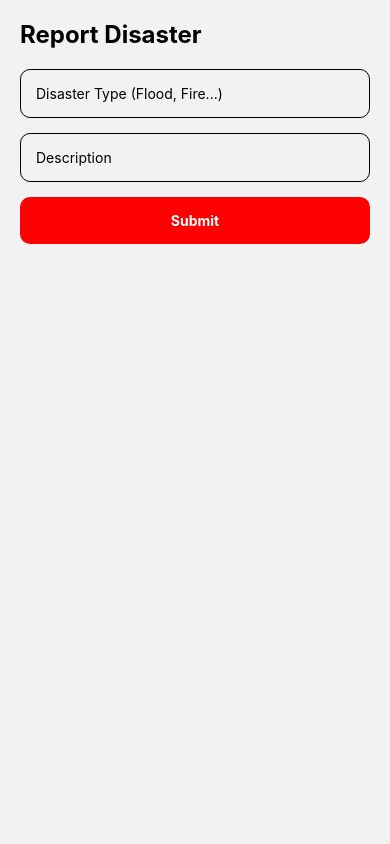
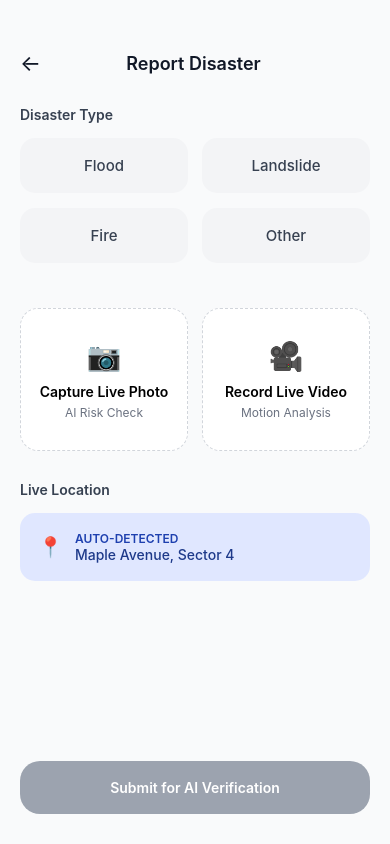
Before and after one commit to Lakshmi-Pramode/MicroAlertApp, a React Native app in the folder MicroAlertApp/: screen /Report in a window 390 px wide. Built offline with nearby package versions, Linux system fonts and the light colour scheme.

Commit message:
completed

```diff
--- a/MicroAlertApp/src/navigation/AppNavigator.js
+++ b/MicroAlertApp/src/navigation/AppNavigator.js
@@ -16,20 +16,22 @@ const Stack = createStackNavigator();
 export default function AppNavigator() {
     return (
         <NavigationContainer>
-            <Stack.Navigator initialRouteName="Login" screenOptions={{ headerShown: false }}>
-                {/* Auth Screens */}
+            <Stack.Navigator screenOptions={{ headerShown: false }}>
+
+                {/* Auth */}
                 <Stack.Screen name="Login" component={LoginScreen} />
                 <Stack.Screen name="Register" component={RegisterScreen} />
                 <Stack.Screen name="AdminLogin" component={AdminLoginScreen} />
 
-                {/* User Screens */}
+                {/* User */}
                 <Stack.Screen name="Home" component={HomeScreen} />
+                <Stack.Screen name="Report" component={ReportScreen} />
+                <Stack.Screen name="Alerts" component={AlertScreen} />
                 <Stack.Screen name="Resources" component={ResourcesScreen} />
 
-                {/* Admin Screens */}
+                {/* Admin */}
                 <Stack.Screen name="AdminDashboard" component={AdminDashboard} />
-                <Stack.Screen name="Report" component={ReportScreen} />
-                <Stack.Screen name="Alerts" component={AlertScreen} />
+
             </Stack.Navigator>
         </NavigationContainer>
     );
--- a/MicroAlertApp/src/screens/AlertScreen.js
+++ b/MicroAlertApp/src/screens/AlertScreen.js
@@ -1,24 +1,72 @@
 import React, { useEffect, useState } from 'react';
-import { View, Text, ScrollView } from 'react-native';
+import {
+    View,
+    Text,
+    ScrollView,
+    StyleSheet,
+    TouchableOpacity,
+    ActivityIndicator
+} from 'react-native';
 import API from '../api/apiService';
 
-export default function AlertScreen() {
+export default function AlertScreen({ navigation }) {
+
     const [alerts, setAlerts] = useState([]);
+    const [loading, setLoading] = useState(true);
+
+    const fetchAlerts = async () => {
+        try {
+            const res = await API.get('/reports');
+            setAlerts(res.data);
+        } catch (err) {
+            console.log(err);
+        } finally {
+            setLoading(false);
+        }
+    };
 
     useEffect(() => {
-        API.get('/reports')
-            .then(res => setAlerts(res.data.filter(r => r.status === 'approved')))
-            .catch(() => {});
+        fetchAlerts();
     }, []);
 
     return (
-        <ScrollView style={{ padding: 20 }}>
-            {alerts.map(alert => (
-                <View key={alert._id} style={{ marginBottom: 15 }}>
-                    <Text style={{ fontWeight: 'bold' }}>{alert.type}</Text>
-                    <Text>{alert.description}</Text>
-                </View>
-            ))}
-        </ScrollView>
+        <View style={styles.container}>
+
+            <TouchableOpacity onPress={() => navigation.goBack()}>
+                <Text style={styles.back}>← Back</Text>
+            </TouchableOpacity>
+
+            <Text style={styles.title}>Live Alerts</Text>
+
+            {loading ? (
+                <ActivityIndicator size="large" color="#1E3A8A" />
+            ) : (
+                <ScrollView>
+                    {alerts.length === 0 ? (
+                        <Text>No active alerts</Text>
+                    ) : (
+                        alerts.map(alert => (
+                            <View key={alert._id} style={styles.card}>
+                                <Text style={styles.type}>{alert.type}</Text>
+                                <Text>{alert.description}</Text>
+                                <Text style={styles.time}>
+                                    Reported by: {alert.user?.fullName || "Unknown"}
+                                </Text>
+                            </View>
+                        ))
+                    )}
+                </ScrollView>
+            )}
+
+        </View>
     );
 }
+
+const styles = StyleSheet.create({
+    container: { flex: 1, padding: 20, backgroundColor: '#fff' },
+    back: { fontSize: 16, marginBottom: 20, color: '#1E3A8A', fontWeight: 'bold' },
+    title: { fontSize: 24, fontWeight: 'bold', marginBottom: 20 },
+    card: { backgroundColor: '#F3F4F6', padding: 15, borderRadius: 12, marginBottom: 15 },
+    type: { fontSize: 18, fontWeight: 'bold', marginBottom: 5 },
+    time: { fontSize: 12, color: '#6B7280', marginTop: 5 }
+});
--- a/MicroAlertApp/src/screens/ReportScreen.js
+++ b/MicroAlertApp/src/screens/ReportScreen.js
@@ -1,16 +1,35 @@
 import React, { useState } from 'react';
-import { View, Text, TextInput, TouchableOpacity, StyleSheet, Alert } from 'react-native';
+import {
+  View,
+  Text,
+  StyleSheet,
+  TouchableOpacity,
+  Alert,
+  ScrollView
+} from 'react-native';
 import API from '../api/apiService';
 
 export default function ReportScreen({ navigation }) {
-    const [type, setType] = useState('');
-    const [description, setDescription] = useState('');
+
+  const [selectedType, setSelectedType] = useState('');
+
+  const disasterTypes = ['Flood', 'Landslide', 'Fire', 'Other'];
 
   const submitReport = async () => {
+    if (!selectedType) {
+      Alert.alert("Select Disaster Type", "Please choose a disaster type.");
+      return;
+    }
+
     try {
-            await API.post('/reports', { type, description });
-            Alert.alert("Success", "Report submitted for verification");
+      await API.post('/reports', {
+        type: selectedType,
+        description: `${selectedType} reported`
+      });
+
+      Alert.alert("Submitted", "Report sent for AI verification");
       navigation.goBack();
+
     } catch (err) {
       Alert.alert("Error", "Failed to submit report");
     }
@@ -18,31 +37,220 @@ export default function ReportScreen({ navigation }) {
 
   return (
     <View style={styles.container}>
-            <Text style={styles.title}>Report Disaster</Text>
+      <ScrollView showsVerticalScrollIndicator={false}>
 
-            <TextInput
-                style={styles.input}
-                placeholder="Disaster Type (Flood, Fire...)"
-                onChangeText={setType}
-            />
+        {/* Header */}
+        <View style={styles.header}>
+          <TouchableOpacity onPress={() => navigation.goBack()}>
+            <Text style={styles.back}>←</Text>
+          </TouchableOpacity>
+          <Text style={styles.headerTitle}>Report Disaster</Text>
+          <View style={{ width: 24 }} />
+        </View>
 
-            <TextInput
-                style={styles.input}
-                placeholder="Description"
-                onChangeText={setDescription}
-            />
+        {/* Disaster Type */}
+        <Text style={styles.sectionTitle}>Disaster Type</Text>
 
-            <TouchableOpacity style={styles.btn} onPress={submitReport}>
-                <Text style={styles.btnText}>Submit</Text>
+        <View style={styles.typeGrid}>
+          {disasterTypes.map(type => (
+            <TouchableOpacity
+              key={type}
+              style={[
+                styles.typeButton,
+                selectedType === type && styles.typeSelected
+              ]}
+              onPress={() => setSelectedType(type)}
+            >
+              <Text
+                style={[
+                  styles.typeText,
+                  selectedType === type && styles.typeTextSelected
+                ]}
+              >
+                {type}
+              </Text>
             </TouchableOpacity>
+          ))}
+        </View>
+
+        {/* Media Section */}
+        <View style={styles.mediaRow}>
+
+          <TouchableOpacity style={styles.mediaCard}>
+            <Text style={styles.mediaIcon}>📷</Text>
+            <Text style={styles.mediaTitle}>Capture Live Photo</Text>
+            <Text style={styles.mediaSub}>AI Risk Check</Text>
+          </TouchableOpacity>
+
+          <TouchableOpacity style={styles.mediaCard}>
+            <Text style={styles.mediaIcon}>🎥</Text>
+            <Text style={styles.mediaTitle}>Record Live Video</Text>
+            <Text style={styles.mediaSub}>Motion Analysis</Text>
+          </TouchableOpacity>
+
+        </View>
+
+        {/* Location Section */}
+        <Text style={styles.sectionTitle}>Live Location</Text>
+
+        <View style={styles.locationCard}>
+          <Text style={styles.locationIcon}>📍</Text>
+          <View>
+            <Text style={styles.autoDetected}>AUTO-DETECTED</Text>
+            <Text style={styles.locationText}>
+              Maple Avenue, Sector 4
+            </Text>
+          </View>
+        </View>
+
+      </ScrollView>
+
+      {/* Submit Button */}
+      <TouchableOpacity style={styles.submitBtn} onPress={submitReport}>
+        <Text style={styles.submitText}>Submit for AI Verification</Text>
+      </TouchableOpacity>
+
     </View>
   );
 }
 
 const styles = StyleSheet.create({
-    container: { flex: 1, padding: 20 },
-    title: { fontSize: 24, fontWeight: 'bold', marginBottom: 20 },
-    input: { borderWidth: 1, padding: 15, borderRadius: 10, marginBottom: 15 },
-    btn: { backgroundColor: 'red', padding: 15, borderRadius: 10 },
-    btnText: { color: '#fff', textAlign: 'center', fontWeight: 'bold' }
+
+  container: {
+    flex: 1,
+    backgroundColor: '#F9FAFB',
+    paddingHorizontal: 20,
+    paddingTop: 50
+  },
+
+  header: {
+    flexDirection: 'row',
+    alignItems: 'center',
+    justifyContent: 'space-between',
+    marginBottom: 30
+  },
+
+  back: {
+    fontSize: 22,
+    color: '#111827'
+  },
+
+  headerTitle: {
+    fontSize: 18,
+    fontWeight: '600',
+    color: '#111827'
+  },
+
+  sectionTitle: {
+    fontSize: 14,
+    fontWeight: '600',
+    marginBottom: 15,
+    color: '#374151'
+  },
+
+  typeGrid: {
+    flexDirection: 'row',
+    flexWrap: 'wrap',
+    justifyContent: 'space-between',
+    marginBottom: 30
+  },
+
+  typeButton: {
+    width: '48%',
+    paddingVertical: 18,
+    borderRadius: 15,
+    backgroundColor: '#F3F4F6',
+    alignItems: 'center',
+    marginBottom: 15
+  },
+
+  typeSelected: {
+    backgroundColor: '#1E3A8A'
+  },
+
+  typeText: {
+    fontSize: 15,
+    fontWeight: '500',
+    color: '#374151'
+  },
+
+  typeTextSelected: {
+    color: '#FFFFFF'
+  },
+
+  mediaRow: {
+    flexDirection: 'row',
+    justifyContent: 'space-between',
+    marginBottom: 30
+  },
+
+  mediaCard: {
+    width: '48%',
+    borderWidth: 1.5,
+    borderColor: '#D1D5DB',
+    borderStyle: 'dashed',
+    borderRadius: 18,
+    paddingVertical: 30,
+    alignItems: 'center',
+    backgroundColor: '#FFFFFF'
+  },
+
+  mediaIcon: {
+    fontSize: 28,
+    marginBottom: 10
+  },
+
+  mediaTitle: {
+    fontWeight: '600',
+    textAlign: 'center',
+    marginBottom: 5
+  },
+
+  mediaSub: {
+    fontSize: 12,
+    color: '#6B7280'
+  },
+
+  locationCard: {
+    flexDirection: 'row',
+    backgroundColor: '#E0E7FF',
+    padding: 18,
+    borderRadius: 15,
+    alignItems: 'center',
+    marginBottom: 120
+  },
+
+  locationIcon: {
+    fontSize: 20,
+    marginRight: 12
+  },
+
+  autoDetected: {
+    fontSize: 12,
+    fontWeight: '600',
+    color: '#1E40AF'
+  },
+
+  locationText: {
+    fontSize: 14,
+    color: '#1E3A8A',
+    fontWeight: '500'
+  },
+
+  submitBtn: {
+    position: 'absolute',
+    bottom: 30,
+    left: 20,
+    right: 20,
+    backgroundColor: '#9CA3AF',
+    padding: 18,
+    borderRadius: 20,
+    alignItems: 'center'
+  },
+
+  submitText: {
+    color: '#FFFFFF',
+    fontWeight: '600'
+  }
+
 });
```
Also changed, not shown: 1 other file (tests, documents, lock files or other folders). Lines whose indentation alone changed are shown as unchanged.
